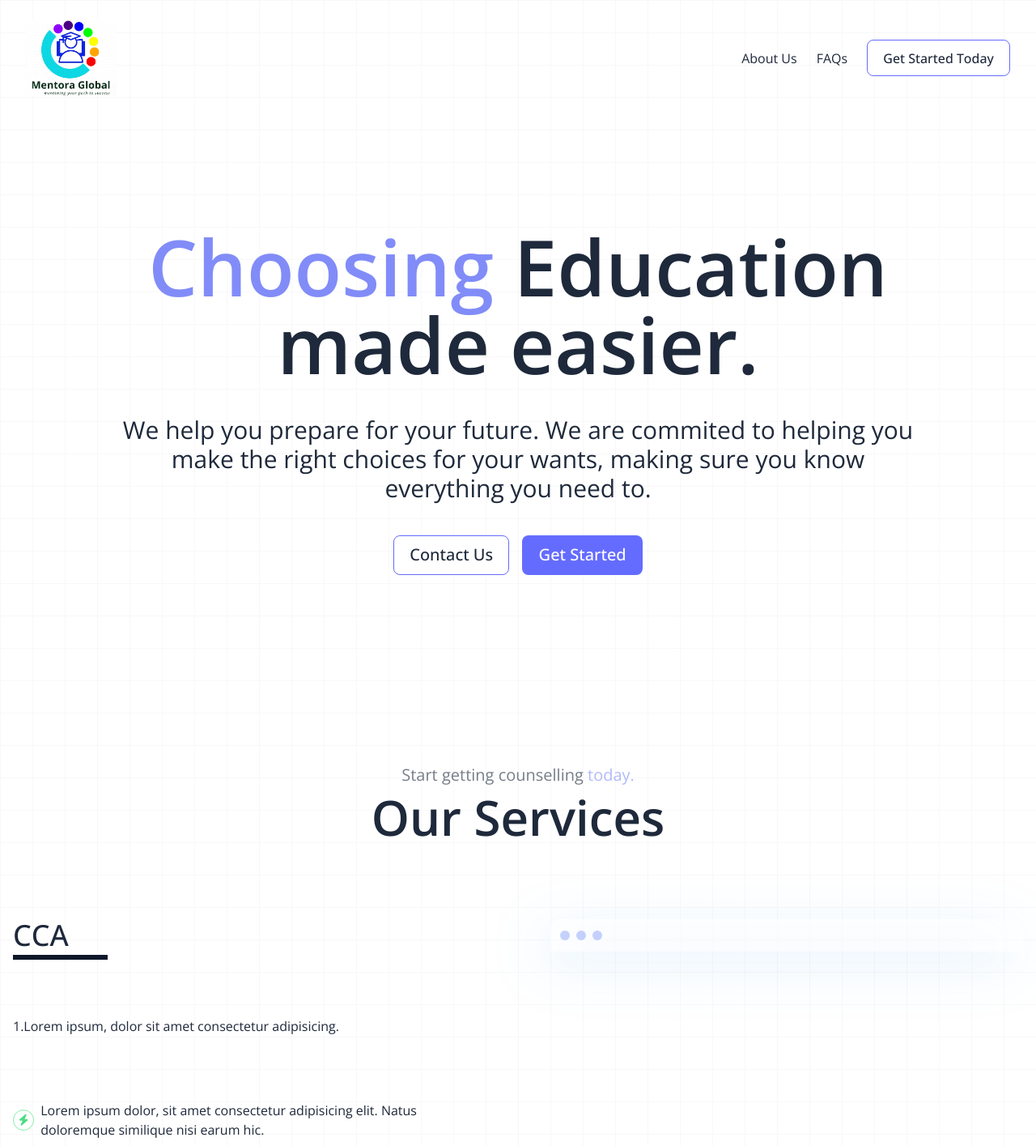
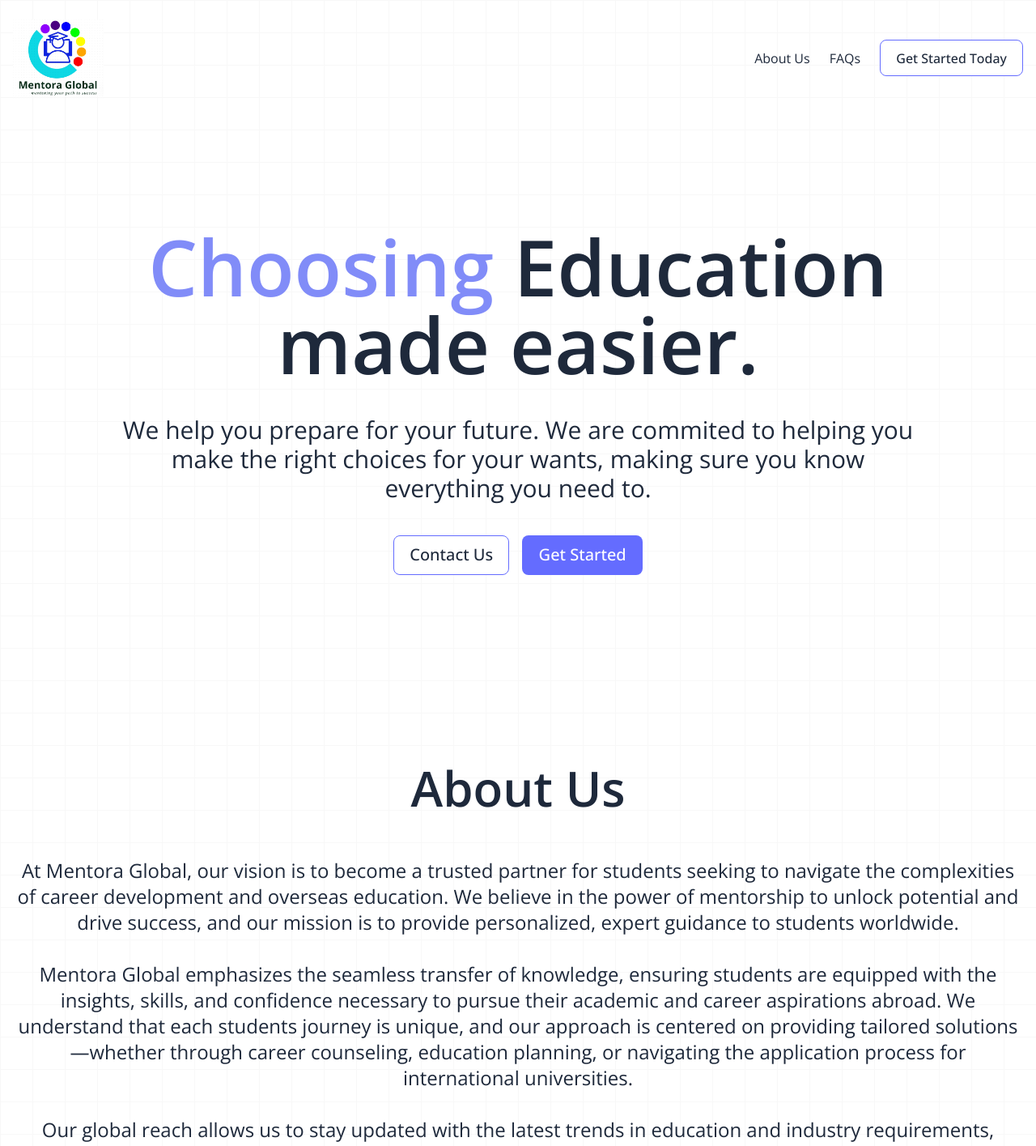
Before and after one commit to ajdjyt/landing-site, a SvelteKit app: page / in a window 1280 px wide. Shown: the top 1415 px of the page at 81% size. Built offline with nearby package versions, Linux system fonts and the light colour scheme.

Commit message:
move about us above product, make header max-w from start

```diff
--- a/src/components/AboutUs.svelte
+++ b/src/components/AboutUs.svelte
@@ -3,7 +3,7 @@
 </script>
 
 <SectionWrapper id="aboutus">
-    <div class="flex flex-col items-center justify-center">
+    <div class="flex flex-col items-center justify-center pb-24">
         <h3 class="text-4xl sm:text-5xl md:text-6xl font-semibold text-center">
 				About Us
 		</h3>
--- a/src/components/Header.svelte
+++ b/src/components/Header.svelte
@@ -4,8 +4,8 @@
 	import { openModal } from '../store';
 </script>
 
-<header class="flex flex-col relative z-20">
-	<div class="max-w-[1400em] mx-auto w-full flex item-center justify-between px-4 py-6">
+<header class="flex flex-col relative z-20 w-screen">
+	<div class="mx-auto w-full flex item-center justify-between px-4 py-6">
 		<a href="/">
 			<!-- <h1 class="font-semibold">{sitename}</h1> -->
 			<div class="flex flex-col bg-white gap-4 flex-1">
--- a/src/components/Hero.svelte
+++ b/src/components/Hero.svelte
@@ -5,7 +5,6 @@
 </script>
 
 <SectionWrapper id={'hero'}>
-	<Header />
 	<div class="min-h-screen flex flex-col gap-10 flex-1 items-center justify-center pb-10 md:pb-14">
 		<h2
 			class="text-5xl sm:text-6xl md:text-7xl lg:text-8xl max-w-[1200px] mx-auto w-full text-center font-semibold"
--- a/src/routes/+layout.svelte
+++ b/src/routes/+layout.svelte
@@ -39,6 +39,12 @@
 				<p class="duration-200 group-hover:pl-2">FAQs</p>
 			</button>
 			<button
+				on:click={() => reroute('#aboutus')}
+				class="border-none outline-none p-2 group duration-200 cursor-pointer text-left"
+			>
+				<p class="duration-200 group-hover:pl-2">About Us</p>
+			</button>
+			<button
 				on:click={() => reroute('#contact')}
 				class="border-none outline-none p-2 group duration-200 cursor-pointer text-left"
 			>
@@ -56,6 +62,7 @@
 		<Header />
 	</div>
 {/if}
-<slot/>
+
+<slot />
 <Footer />
 <svelte:window bind:scrollY={y} bind:outerHeight />
--- a/src/routes/+page.svelte
+++ b/src/routes/+page.svelte
@@ -1,4 +1,5 @@
 <script>
+	import Header from '../components/Header.svelte';
 	import Hero from '../components/Hero.svelte';
 	import Product from '../components/Product.svelte';
 	import FAQs from '../components/FAQs.svelte';
@@ -7,9 +8,10 @@
 </script>
 
 <main class="flex flex-col">
+	<Header />
 	<Hero />
+	<AboutUs />
 	<Product />
-	<AboutUs />
 	<FAQs />
 	<Conversation />
 </main>
```
